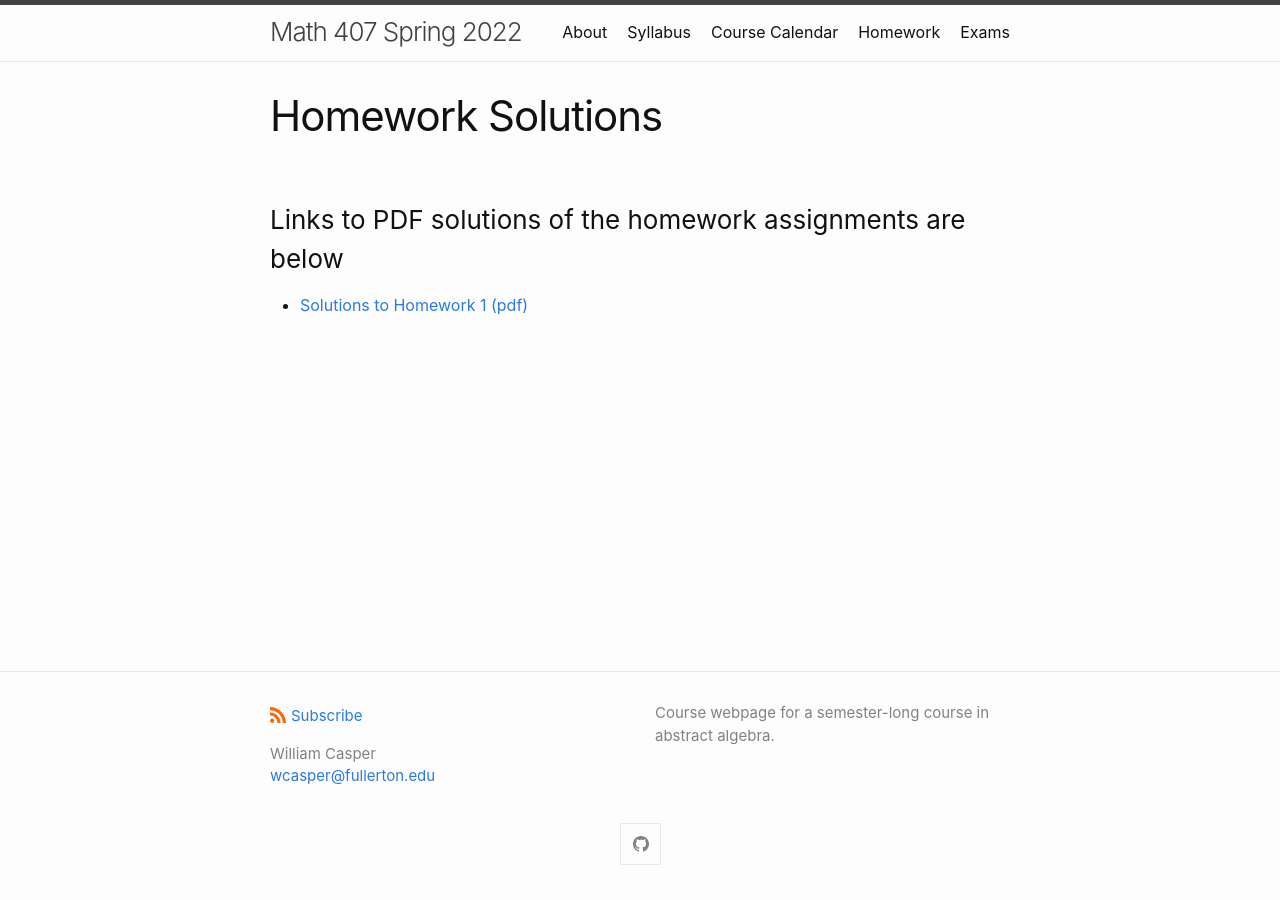
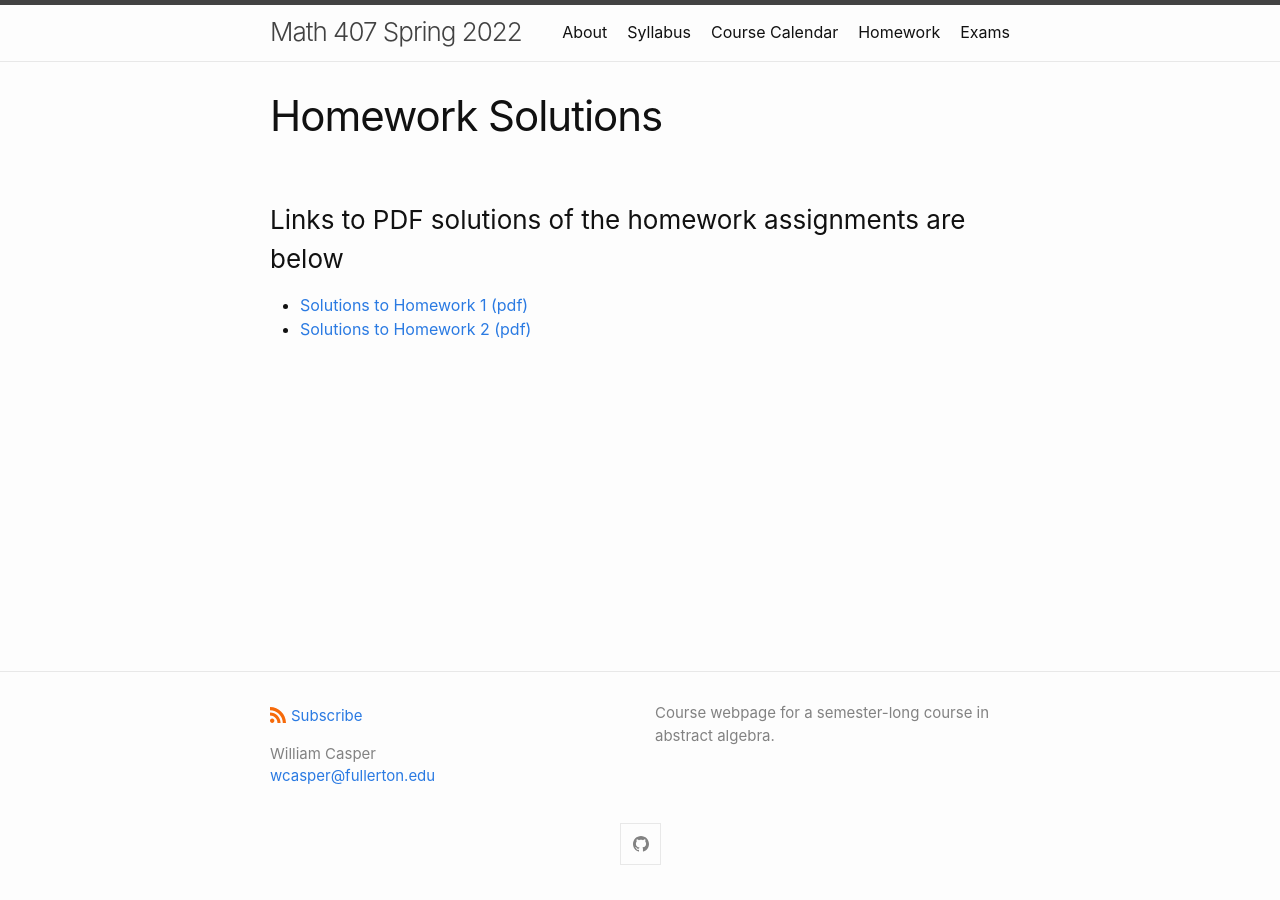
Before and after one commit to wcasper/math407spring2022, a Jekyll site: the page built from _homework/hw-solutions.md, in a window 1280 px wide. Built offline with Jekyll 4.4.1, drawn with Linux system fonts in a browser that asks for light colours.

Commit message:
added solutions to hw 2

```diff
--- a/_homework/hw-solutions.md
+++ b/_homework/hw-solutions.md
@@ -7,3 +7,4 @@ permalink: /homework/solutions
 ### Links to PDF solutions of the homework assignments are below
 
 * [Solutions to Homework 1 (pdf)](hw1-solutions.pdf)
+* [Solutions to Homework 2 (pdf)](hw2-solutions.pdf)
```
